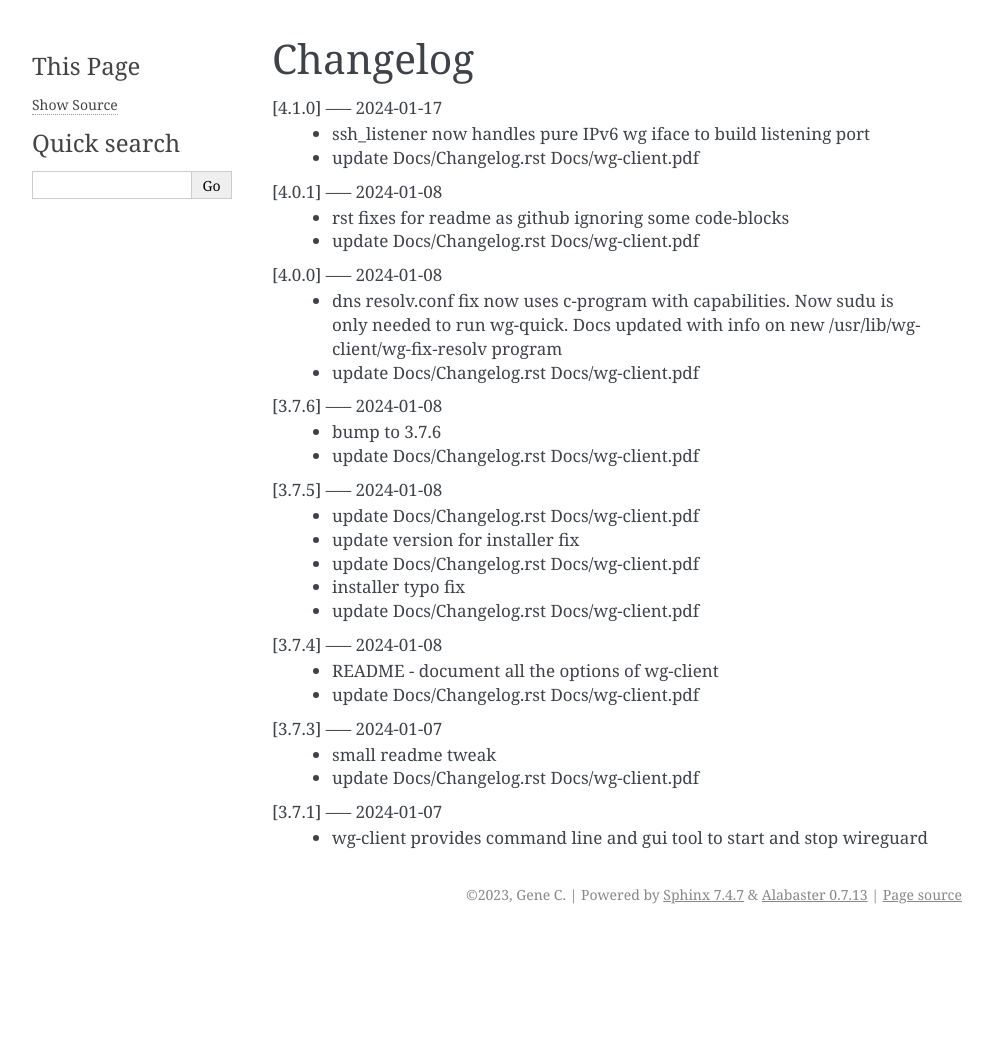
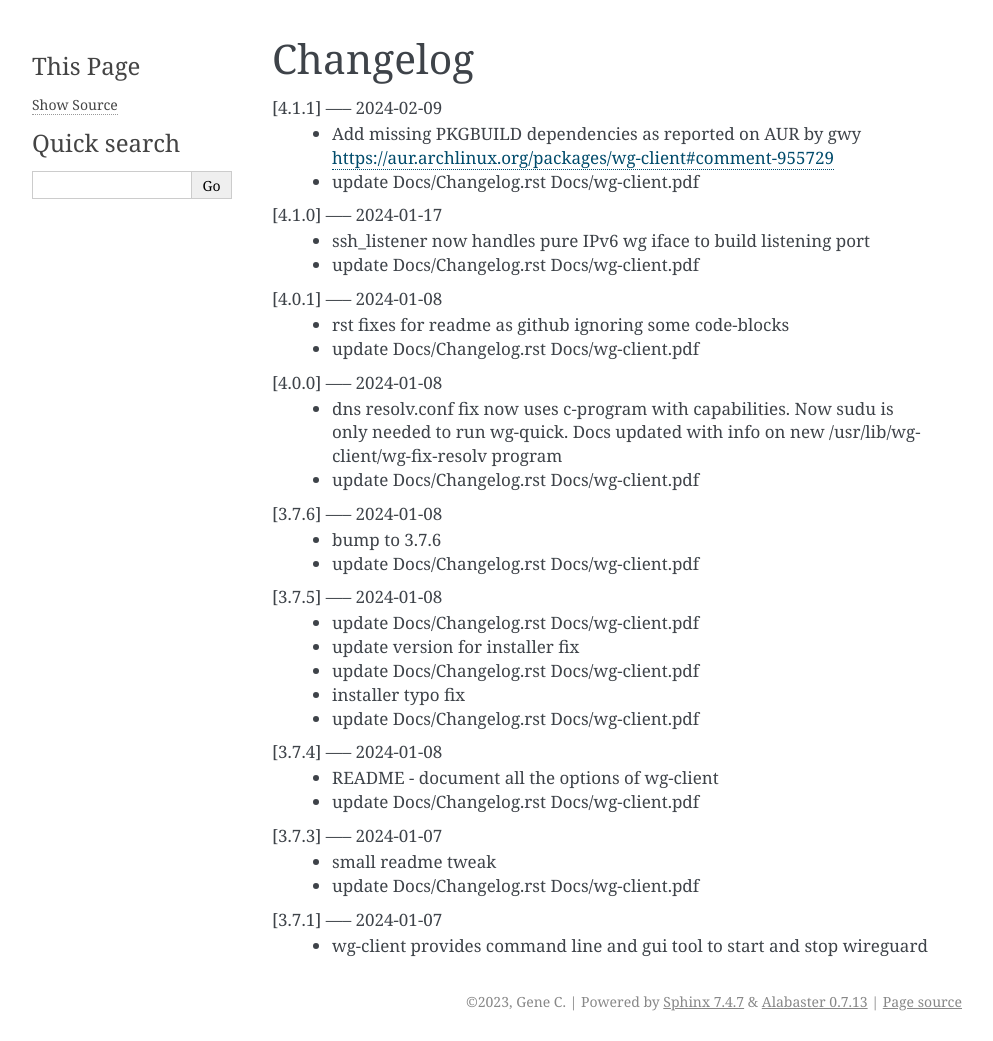
Before and after one commit to gene-git/wg-client, a Sphinx documentation site: the page built from Docs/Changelog.rst, in a window 1280 px wide. Shown: the whole page, without its empty margins (148-1141 px from the left). Built offline with Sphinx 7.4.7, drawn with Linux system fonts in a browser that asks for light colours; before the commit the page ends 934 px from its top, so only the background shows below that.

Commit message:
update Docs/Changelog.rst Docs/wg-client.pdf

```diff
--- a/Docs/Changelog.rst
+++ b/Docs/Changelog.rst
@@ -1,5 +1,10 @@
 Changelog
 =========
+
+[4.1.1] ----- 2024-02-09
+ * Add missing PKGBUILD dependencies as reported on AUR by gwy
+   https://aur.archlinux.org/packages/wg-client#comment-955729
+ * update Docs/Changelog.rst Docs/wg-client.pdf
 
 [4.1.0] ----- 2024-01-17
  * ssh_listener now handles pure IPv6 wg iface to build listening port
```
Also changed, not shown: 1 other file.
